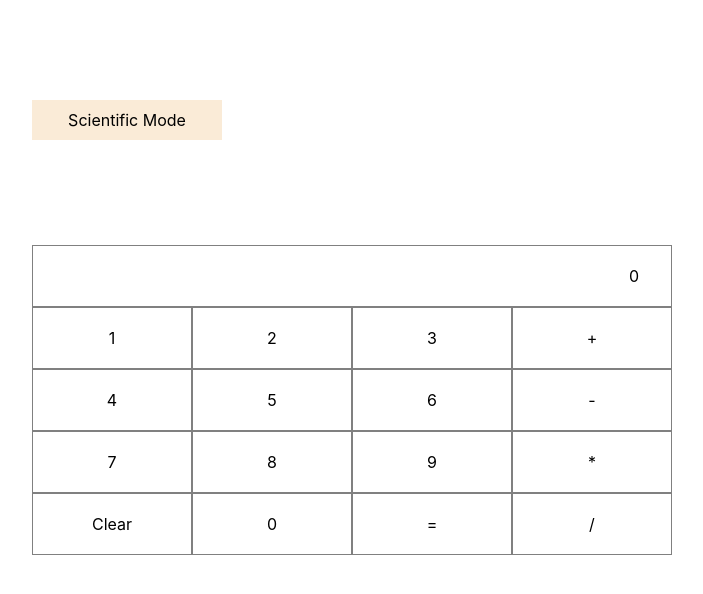
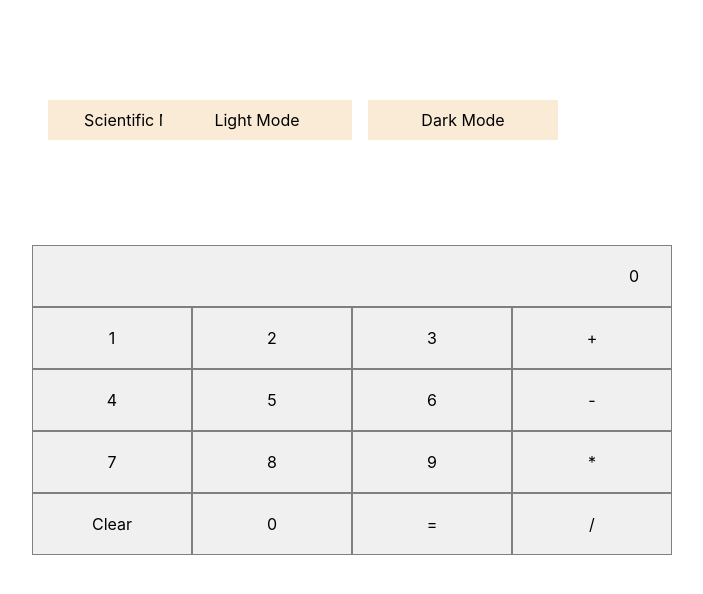
Before and after one commit to lalitshahi/simple-calc, a React (Create React App) app: page / in a window 1280 px wide. Shown: the top 594 px of the page, without its empty margins (288-991 px from the left). Built offline with nearby package versions, Linux system fonts and the light colour scheme.

Commit message:
theme goal 3

```diff
--- a/src/App.css
+++ b/src/App.css
@@ -11,7 +11,6 @@
   width: 50%;
   flex-direction: column;
   justify-content: center;
-  /* background-color: green; */
 }
 .calc_button_row {
   flex: 1;
@@ -39,11 +38,16 @@
   padding-right: 2rem;
 }
 
-.calc_toggler {
+.toggle_buttons {
+  position: absolute;
+  top: 100px;
+  display: flex;
+  justify-content: space-between;
+}
+.button {
+  background-color: antiquewhite;
   padding: 10px 20px;
-  background-color: antiquewhite;
   width: 150px;
   cursor: pointer;
-  position: absolute;
-  top: 100px;
+  margin-left: 1rem;
 }
--- a/src/App.js
+++ b/src/App.js
@@ -1,11 +1,29 @@
+import React from "react";
 import "./App.css";
 import CalculatorContainer from "containers/calc";
+import { themes, ThemeContext } from "./themes";
 
 function App() {
+  const [theme, setTheme] = React.useState(themes.light);
+
+  const handleDarkMode = () => setTheme(themes.dark);
+
+  const handleLightMode = () => setTheme(themes.light);
+
   return (
-    <div className="App">
-      <CalculatorContainer />
-    </div>
+    <ThemeContext.Provider value={theme}>
+      <div className="App" style={{ backgroundColor: theme.background }}>
+        <CalculatorContainer />
+        <div className="toggle_buttons">
+          <div className="button" onClick={handleLightMode}>
+            Light Mode
+          </div>
+          <div className="button" onClick={handleDarkMode}>
+            Dark Mode
+          </div>
+        </div>
+      </div>
+    </ThemeContext.Provider>
   );
 }
 
--- a/src/containers/calc.js
+++ b/src/containers/calc.js
@@ -3,6 +3,7 @@ import CalcButtonRow from "components/calc_button_row";
 import CalcOutputBar from "components/calc_output_bar";
 import numPads from "fixtures/num_pads.json";
 import { chunk, map } from "lodash";
+import { ThemeContext } from "../themes";
 
 class CalculatorContainer extends Component {
   state = {
@@ -126,13 +127,25 @@ class CalculatorContainer extends Component {
       scientificCalc: !state.scientificCalc,
     }));
 
+  static contextType = ThemeContext;
   render() {
+    let theme = this.context;
+
     return (
-      <div className="calc_container">
+      <div
+        className="calc_container"
+        style={{ backgroundColor: theme.foreground, color: theme.text }}
+      >
         <CalcOutputBar value={this.state.result} />
         {this.renderCalcButtonRows()}
-        <div className="calc_toggler" onClick={this.handleCalcToggle}>
-          Scientific Mode
+        <div className="toggle_buttons">
+          <div
+            className="button"
+            onClick={this.handleCalcToggle}
+            style={{ color: "#000" }}
+          >
+            Scientific Mode
+          </div>
         </div>
       </div>
     );
--- /dev/null
+++ b/src/themes.js
@@ -0,0 +1,16 @@
+import { createContext } from "react";
+
+export const themes = {
+  light: {
+    foreground: "#f0f0f0",
+    background: "#fff",
+    text: "#000",
+  },
+  dark: {
+    foreground: "#666",
+    background: "#000",
+    text: "#fff",
+  },
+};
+
+export const ThemeContext = createContext(themes.dark);
```
